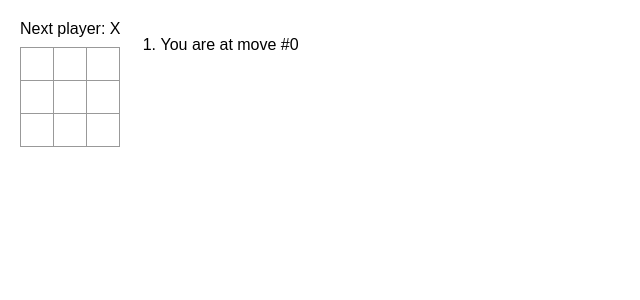
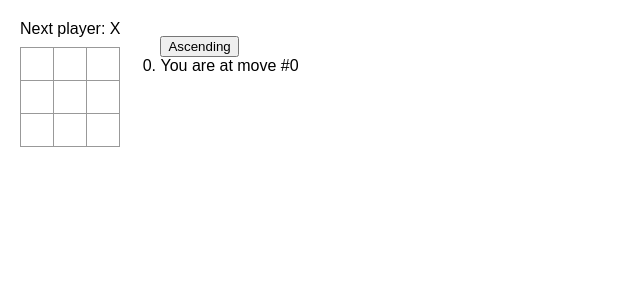
Before and after one commit to TechnicFyre/technicfyre.github.io, a React (Create React App) app: page / in a window 1280 px wide. Shown: the top 300 px of the page, without its empty margins (0-640 px from the left). Built offline with nearby package versions, Linux system fonts and the light colour scheme.

Commit message:
Added "Add a toggle button that lets you sort the moves in either ascending or descending order."

```diff
--- a/src/App.js
+++ b/src/App.js
@@ -50,9 +50,30 @@ function Board({ xIsNext, squares, onPlay }) {
   );
 }
 
+function MovesList({ moves, sortToggle, onToggle }) {
+  let button = <button onClick={() => onToggle()} >{sortToggle ? "Ascending" : "Descending"}</button>;
+  if (sortToggle) {
+    return (
+        <ol start="0">
+          {button}
+          {moves}
+        </ol>
+    );
+  }
+  else {
+    return (
+      <ol start={moves.length - 1} reversed>
+        {button}
+        {moves.toReversed()}
+      </ol>
+    );
+  }
+}
+
 export default function Game() {
   const [history, setHistory] = useState([Array(9).fill(null)]);
   const [currentMove, setCurrentMove] = useState(0);
+  const [sortToggle, setSortToggle] = useState(true);
   const xIsNext = currentMove % 2 === 0;
   const currentSquares = history[currentMove];
 
@@ -87,13 +108,17 @@ export default function Game() {
     );
   });
 
+  function handleToggle() {
+    setSortToggle(!sortToggle);
+  }
+
   return (
     <div className="game">
       <div className="game-board">
         <Board xIsNext={xIsNext} squares={currentSquares} onPlay={handlePlay} />
       </div>
       <div classname="game-info">
-        <ol>{moves}</ol>
+        <MovesList moves={moves} sortToggle={sortToggle} onToggle={handleToggle} />
       </div>
     </div>
   );
```
